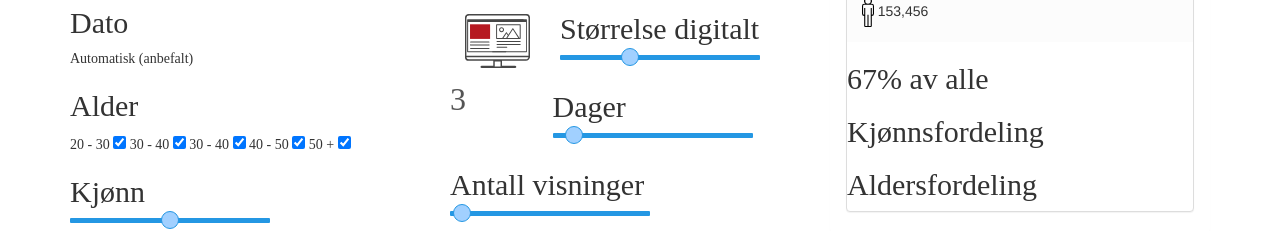
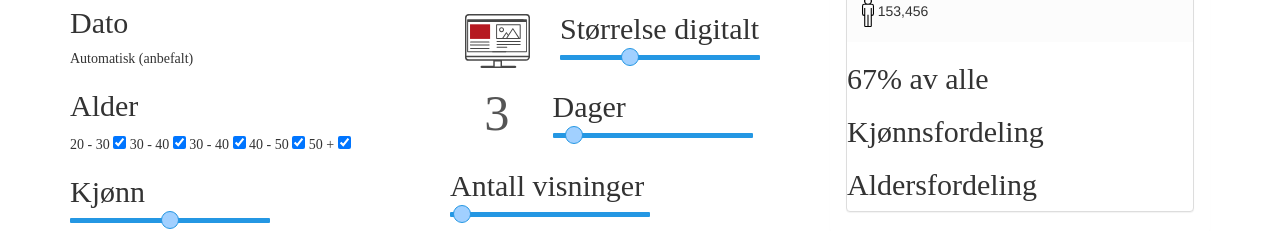
Before and after one commit to helgeblod/tweakster, a plain HTML site: page index.html in a window 1280 px wide. Shown: the part 321-552 px from the top of the page. Drawn offline with nearby package versions, Linux system fonts and the light colour scheme.

Commit message:
Fontsize dager

```diff
--- a/index.html
+++ b/index.html
@@ -209,7 +209,7 @@
 
                 <div class="row" style="margin-top:20px">
                 	<div class="col-lg-3">
-                		<output name="daysOutputText" id="daysOutputId" style="font-size: 32px;"><div style="border-left: 20px;" >3</div></output>
+                		<output name="daysOutputText" id="daysOutputId" style="font-size: 3.6em; padding-left:21px;"><div class="text-center" style="text-align:center;">3</div></output>
                 	</div>
                 	<div class="col-lg-9">
                 	    <h2>Dager</h2>
```
